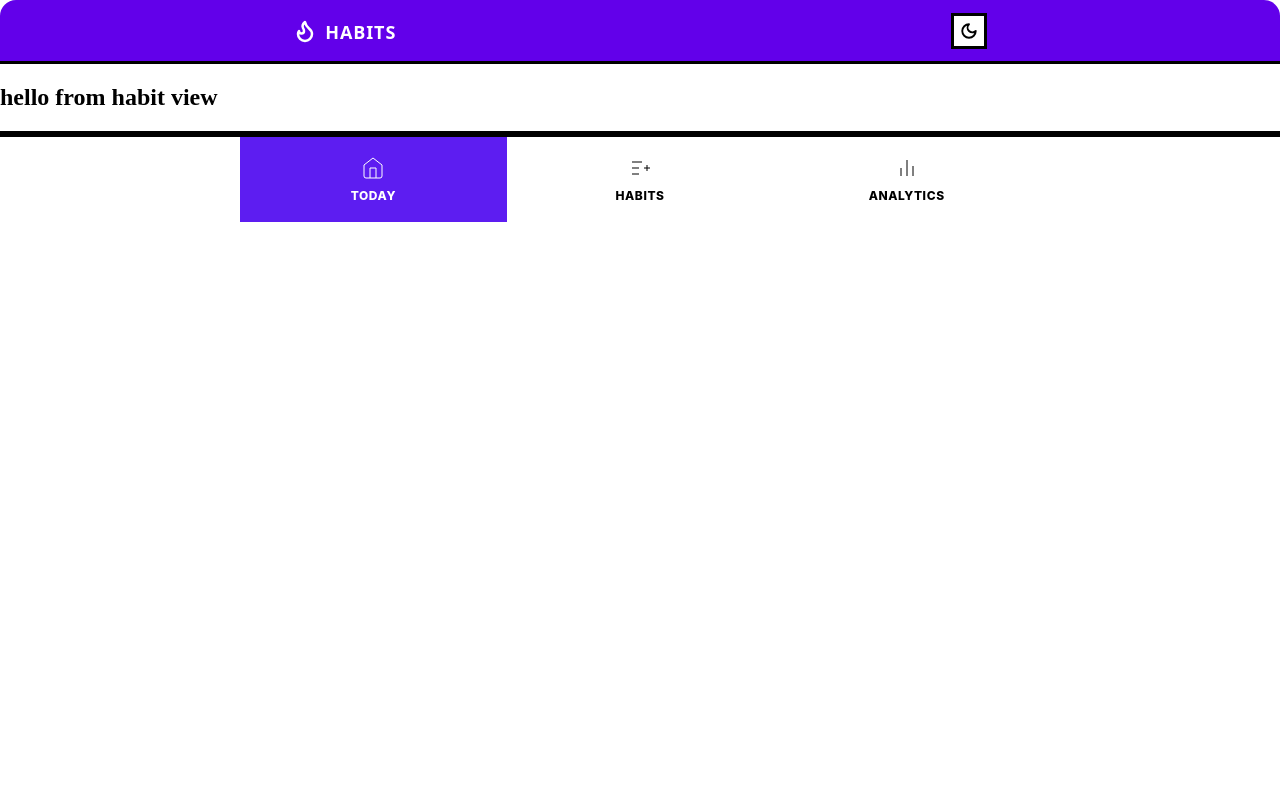
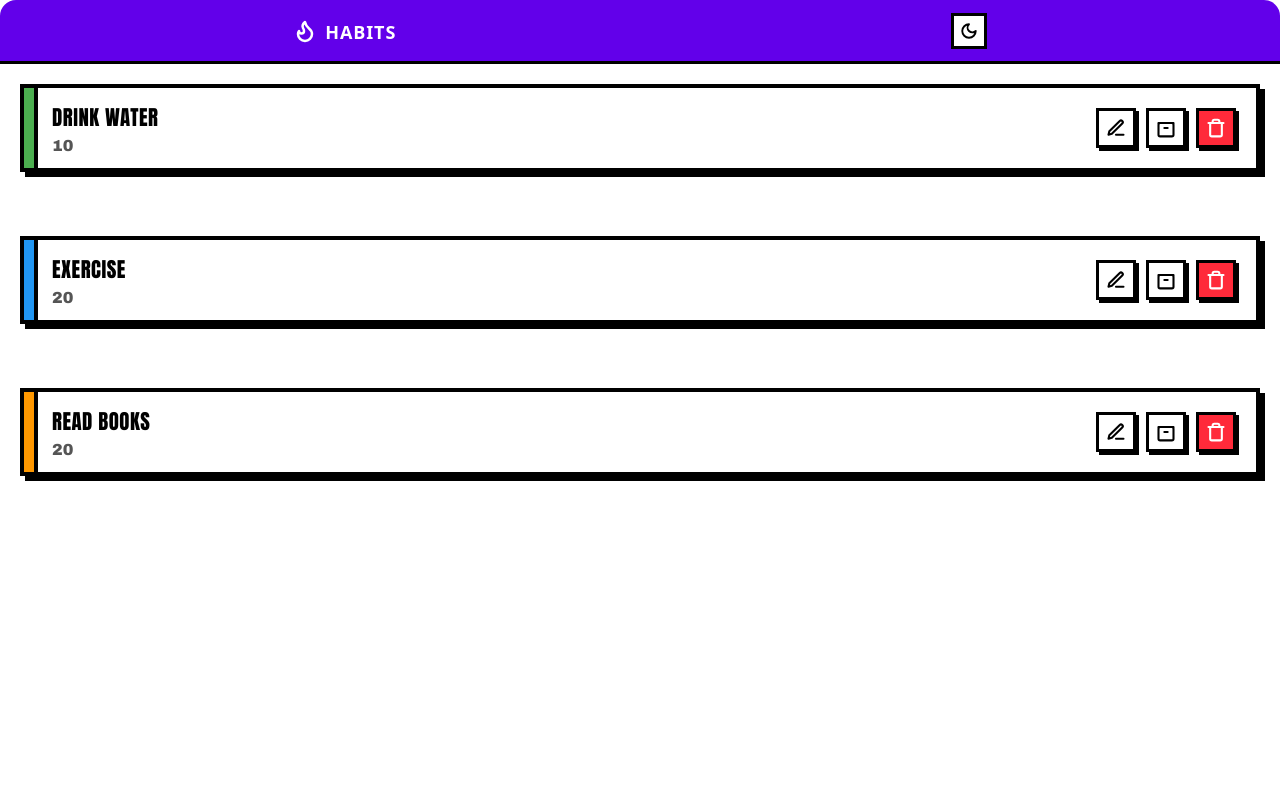
Before and after one commit to AlexDacorte/habit-forge-vue, a Vue app: page /habits in a window 1280 px wide. Shown: the top 800 px of the page. Built offline with nearby package versions, Linux system fonts and the light colour scheme.

Commit message:
feat: added HabitsCardMinimal

```diff
--- /dev/null
+++ b/src/components/ui/shared/HabitsCardMinimal.vue
@@ -0,0 +1,147 @@
+<template>
+  <div class="habit-card">
+    <div class="accent-bar" :style="{ backgroundColor: accentColor }"></div>
+
+    <div class="habit-content">
+      <h3 class="habit-title">{{ title }}</h3>
+      <p class="habit-subtitle">{{ frequency }}</p>
+    </div>
+
+    <div class="habit-actions">
+      <button class="action-btn btn-white" @click="$emit('edit')" aria-label="Edit habit">
+        <svg xmlns="http://www.w3.org/2000/svg" viewBox="0 0 24 24" fill="none" stroke="currentColor" stroke-width="2.5" stroke-linecap="round" stroke-linejoin="round">
+          <path d="M12 20h9"></path>
+          <path d="M16.5 3.5a2.12 2.12 0 0 1 3 3L7 19l-4 1 1-4Z"></path>
+        </svg>
+      </button>
+
+      <button class="action-btn btn-white" @click="$emit('archive')" aria-label="Archive habit">
+        <svg xmlns="http://www.w3.org/2000/svg" viewBox="0 0 24 24" fill="none" stroke="currentColor" stroke-width="2.5" stroke-linecap="round" stroke-linejoin="round">
+          <path d="M21 8a2 2 0 0 0-2-2H5a2 2 0 0 0-2 2v12a2 2 0 0 0 2 2h14a2 2 0 0 0 2-2V8Z"></path>
+          <path d="M10 12h4"></path>
+          <path d="M3 6h18"></path>
+        </svg>
+      </button>
+
+      <button class="action-btn btn-red" @click="$emit('delete')" aria-label="Delete habit">
+        <svg xmlns="http://www.w3.org/2000/svg" viewBox="0 0 24 24" fill="none" stroke="currentColor" stroke-width="2.5" stroke-linecap="round" stroke-linejoin="round">
+          <path d="M3 6h18"></path>
+          <path d="M19 6v14c0 1-1 2-2 2H7c-1 0-2-1-2-2V6"></path>
+          <path d="M8 6V4c0-1 1-2 2-2h4c1 0 2 1 2 2v2"></path>
+        </svg>
+      </button>
+    </div>
+  </div>
+</template>
+
+<script setup>
+defineProps({
+  title: {
+    type: String,
+    default: 'DRINK WATER'
+  },
+  frequency: {
+    type: String,
+    default: '8 glasses / day'
+  },
+  accentColor: {
+    type: String,
+    default: '#00e5ff'
+  }
+});
+
+defineEmits(['edit', 'archive', 'delete']);
+</script>
+
+<style scoped>
+.habit-card {
+  display: flex;
+  align-items: center;
+  position: relative;
+  background-color: #ffffff;
+  border: 4px solid #000000;
+  box-shadow: 5px 5px 0px 0px #000000;
+  padding: 14px 20px 14px 28px;
+  font-family: 'Arial Black', -apple-system, BlinkMacSystemFont, sans-serif;
+  transition: transform 0.1s ease, box-shadow 0.1s ease;
+  overflow: hidden;
+}
+
+.habit-card:hover {
+  transform: translate(3px, 3px);
+  transition: transform 0.1s ease, box-shadow 0.1s ease;
+  box-shadow: 8px 8px 0px 0px #000000;
+}
+
+.habit-card:active {
+  transform: translate(2px, 2px);
+  box-shadow: 3px 3px 0px 0px #000000;
+}
+
+.accent-bar {
+  position: absolute;
+  left: 0;
+  top: 0;
+  bottom: 0;
+  width: 10px;
+  border-right: 4px solid #000000;
+}
+
+.habit-content {
+  flex-grow: 1;
+}
+
+.habit-title {
+  margin: 0 0 4px 0;
+  font-family: 'Impact', 'Arial Black', sans-serif;
+  font-size: 1.3rem;
+  letter-spacing: 0.5px;
+  text-transform: uppercase;
+  color: #000000;
+}
+
+.habit-subtitle {
+  margin: 0;
+  font-size: 1rem;
+  color: #555555;
+  font-weight: 500;
+}
+
+.habit-actions {
+  display: flex;
+  gap: 10px;
+}
+
+.action-btn {
+  display: inline-flex;
+  align-items: center;
+  justify-content: center;
+  width: 40px;
+  height: 40px;
+  border: 3px solid #000000;
+  box-shadow: 3px 3px 0px 0px #000000;
+  cursor: pointer;
+  padding: 0;
+  transition: transform 0.05s ease, box-shadow 0.05s ease;
+}
+
+.action-btn svg {
+  width: 20px;
+  height: 20px;
+}
+
+.btn-white {
+  background-color: #ffffff;
+  color: #000000;
+}
+
+.btn-red {
+  background-color: #ff2a3a;
+  color: #ffffff;
+}
+
+.action-btn:active {
+  transform: translate(2px, 2px);
+  box-shadow: 1px 1px 0px 0px #000000;
+}
+</style>
--- a/src/components/ui/views/HabitView.vue
+++ b/src/components/ui/views/HabitView.vue
@@ -1,9 +1,21 @@
 <template>
-    <div>
-        <h2>
-            hello from habit view
-        </h2>
+    <div class="habits-view-wrapper">
+
+        <HabitsCardMinimal v-for="habit in habits" :key="habit.id" v-bind="habit" :title="habit.name" :frequency="habit.progress" :accentColor="habit.color" />
     </div>
 </template>
-<script setup lang="ts"></script>
-<style scoped></style>
+<script setup lang="ts">
+import HabitsCardMinimal from "@/components/ui/shared/HabitsCardMinimal.vue";
+import MockHabitsData from "@/mock/mockData.json";
+
+const habits = MockHabitsData.habits;
+</script>
+<style scoped>
+.habits-view-wrapper {
+    height: 100vh;
+  padding: 20px;
+  display: flex;
+  flex-direction: column;
+   gap:4rem;
+}
+</style>
```
